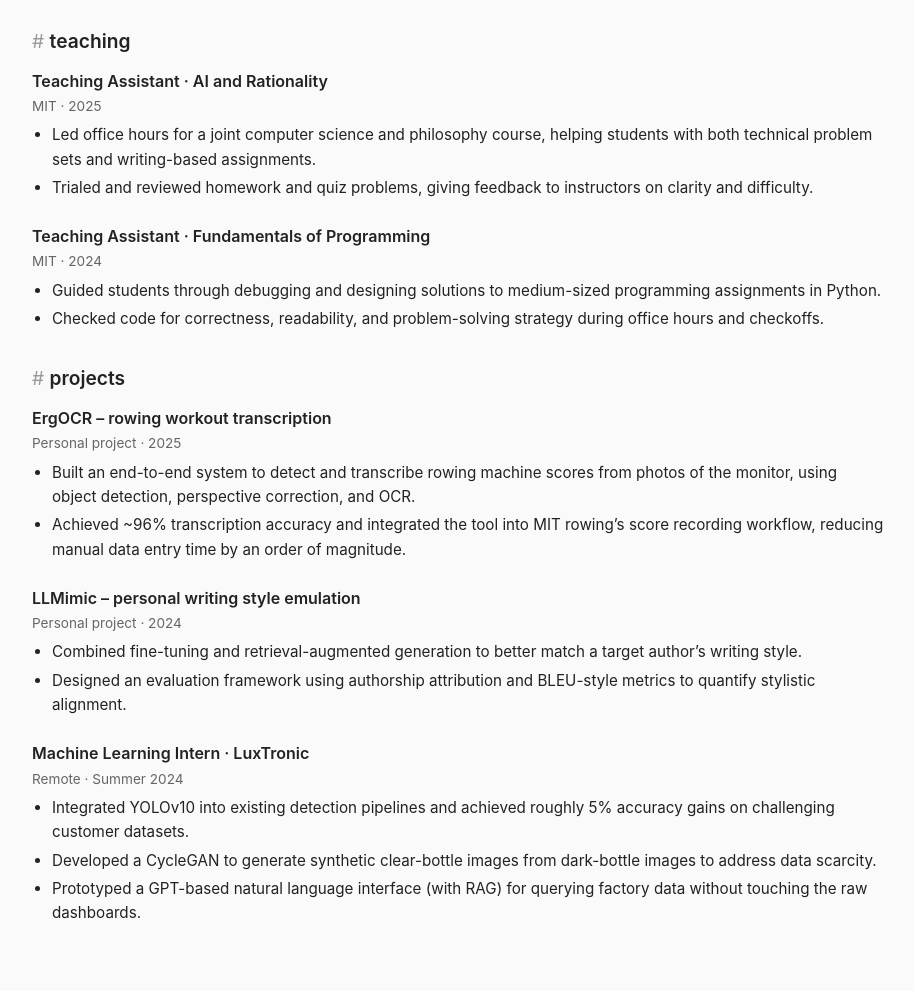
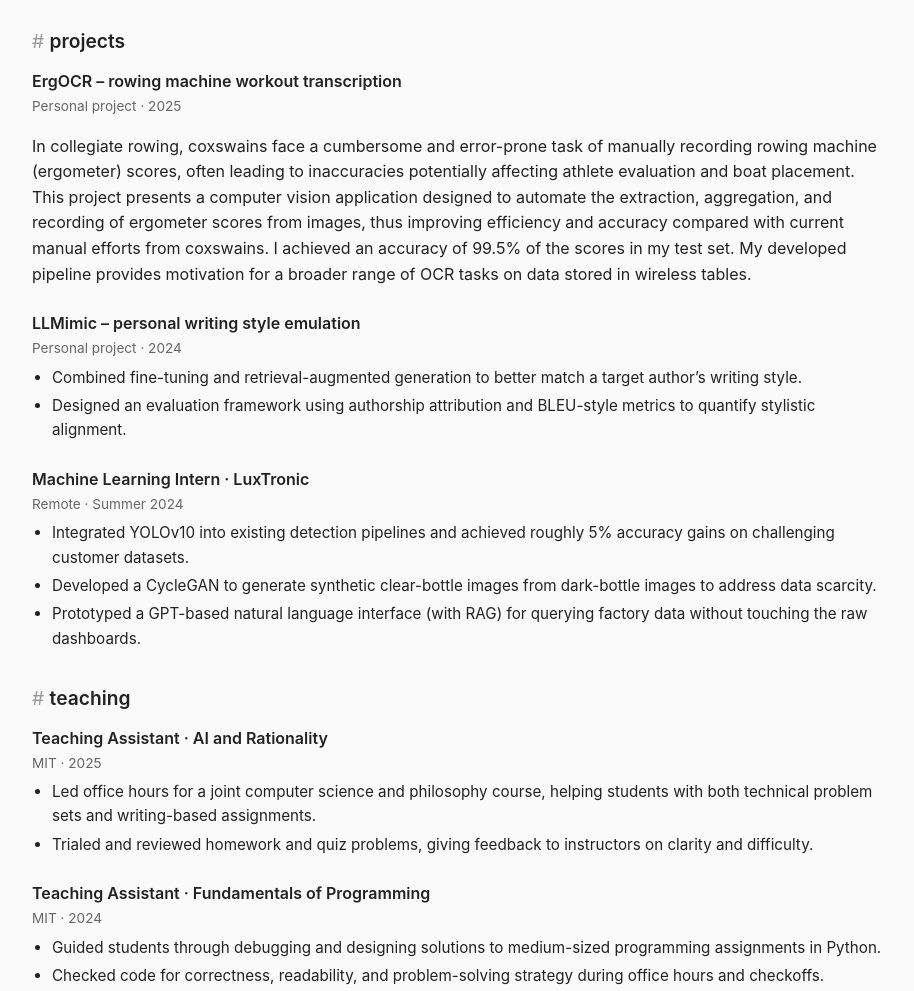
Before and after one commit to Arnav-Aggarwal13/arnav-aggarwal13.github.io, a plain HTML site: page index.html in a window 1280 px wide. Shown: the part 1340-2331 px from the top of the page, without its empty margins (182-1096 px from the left). Drawn offline with Linux system fonts and the light colour scheme.

Commit message:
Reorganize teaching section and update project details

```diff
--- a/index.html
+++ b/index.html
@@ -257,6 +257,42 @@
       </div>
     </section>
 
+    <!-- Projects / other work -->
+    <section id="projects">
+      <h2 class="section-title">projects</h2>
+
+      <div class="entry">
+        <div class="entry-title">ErgOCR – rowing machine workout transcription</div>
+        <div class="entry-meta">Personal project · 2025</div>
+        <p>
+          In collegiate rowing, coxswains face a cumbersome and error-prone task of manually recording rowing machine (ergometer) scores,
+          often leading to inaccuracies potentially affecting athlete evaluation and boat placement. This project presents a computer vision
+          application designed to automate the extraction, aggregation, and recording of ergometer scores from images, thus improving efficiency
+          and accuracy compared with current manual efforts from coxswains. I achieved an accuracy of 99.5% of the scores in my test set. My developed
+          pipeline provides motivation for a broader range of OCR tasks on data stored in wireless tables.
+        </p>
+      </div>
+
+      <div class="entry">
+        <div class="entry-title">LLMimic – personal writing style emulation</div>
+        <div class="entry-meta">Personal project · 2024</div>
+        <ul>
+          <li>Combined fine-tuning and retrieval-augmented generation to better match a target author’s writing style.</li>
+          <li>Designed an evaluation framework using authorship attribution and BLEU-style metrics to quantify stylistic alignment.</li>
+        </ul>
+      </div>
+
+      <div class="entry">
+        <div class="entry-title">Machine Learning Intern · LuxTronic</div>
+        <div class="entry-meta">Remote · Summer 2024</div>
+        <ul>
+          <li>Integrated YOLOv10 into existing detection pipelines and achieved roughly 5% accuracy gains on challenging customer datasets.</li>
+          <li>Developed a CycleGAN to generate synthetic clear-bottle images from dark-bottle images to address data scarcity.</li>
+          <li>Prototyped a GPT-based natural language interface (with RAG) for querying factory data without touching the raw dashboards.</li>
+        </ul>
+      </div>
+    </section>
+
     <!-- Teaching -->
     <section id="teaching">
       <h2 class="section-title">teaching</h2>
@@ -280,38 +316,7 @@
       </div>
     </section>
 
-    <!-- Projects / other work -->
-    <section id="projects">
-      <h2 class="section-title">projects</h2>
 
-      <div class="entry">
-        <div class="entry-title">ErgOCR – rowing workout transcription</div>
-        <div class="entry-meta">Personal project · 2025</div>
-        <ul>
-          <li>Built an end-to-end system to detect and transcribe rowing machine scores from photos of the monitor, using object detection, perspective correction, and OCR.</li>
-          <li>Achieved ~96% transcription accuracy and integrated the tool into MIT rowing’s score recording workflow, reducing manual data entry time by an order of magnitude.</li>
-        </ul>
-      </div>
-
-      <div class="entry">
-        <div class="entry-title">LLMimic – personal writing style emulation</div>
-        <div class="entry-meta">Personal project · 2024</div>
-        <ul>
-          <li>Combined fine-tuning and retrieval-augmented generation to better match a target author’s writing style.</li>
-          <li>Designed an evaluation framework using authorship attribution and BLEU-style metrics to quantify stylistic alignment.</li>
-        </ul>
-      </div>
-
-      <div class="entry">
-        <div class="entry-title">Machine Learning Intern · LuxTronic</div>
-        <div class="entry-meta">Remote · Summer 2024</div>
-        <ul>
-          <li>Integrated YOLOv10 into existing detection pipelines and achieved roughly 5% accuracy gains on challenging customer datasets.</li>
-          <li>Developed a CycleGAN to generate synthetic clear-bottle images from dark-bottle images to address data scarcity.</li>
-          <li>Prototyped a GPT-based natural language interface (with RAG) for querying factory data without touching the raw dashboards.</li>
-        </ul>
-      </div>
-    </section>
 
   </div>
 </body>
```
